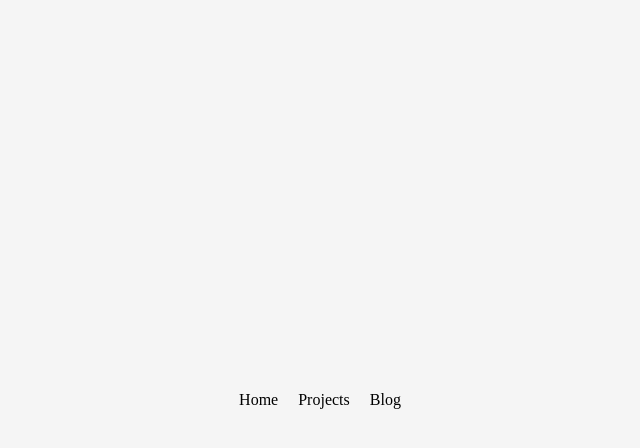
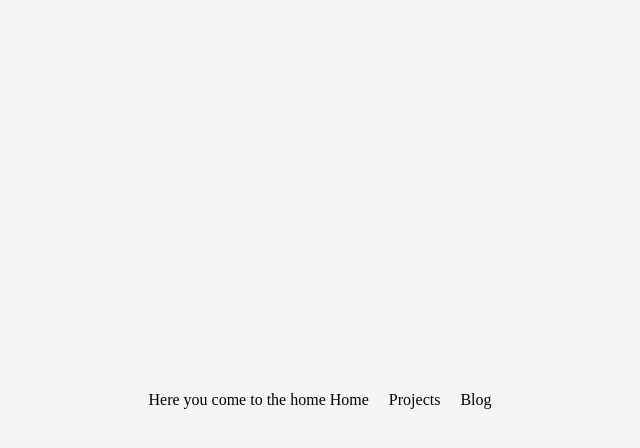
Before and after one commit to davidrogaci/Tooltip-UI, a plain HTML site: page index.html in a window 1280 px wide. In both pictures the pointer is over the item "Home". Shown: the whole page, without its empty margins (320-960 px from the left). Drawn offline with Linux system fonts and the light colour scheme.

Commit message:
Agrega el hover con before para mostrar el contenido de tooltip

```diff
--- a/style.css
+++ b/style.css
@@ -31,3 +31,7 @@ nav ul li {
 nav ul li a {
   text-decoration: none;
 }
+
+.tooltip:hover::before {
+  content: attr(data-tooltip);
+}
```
